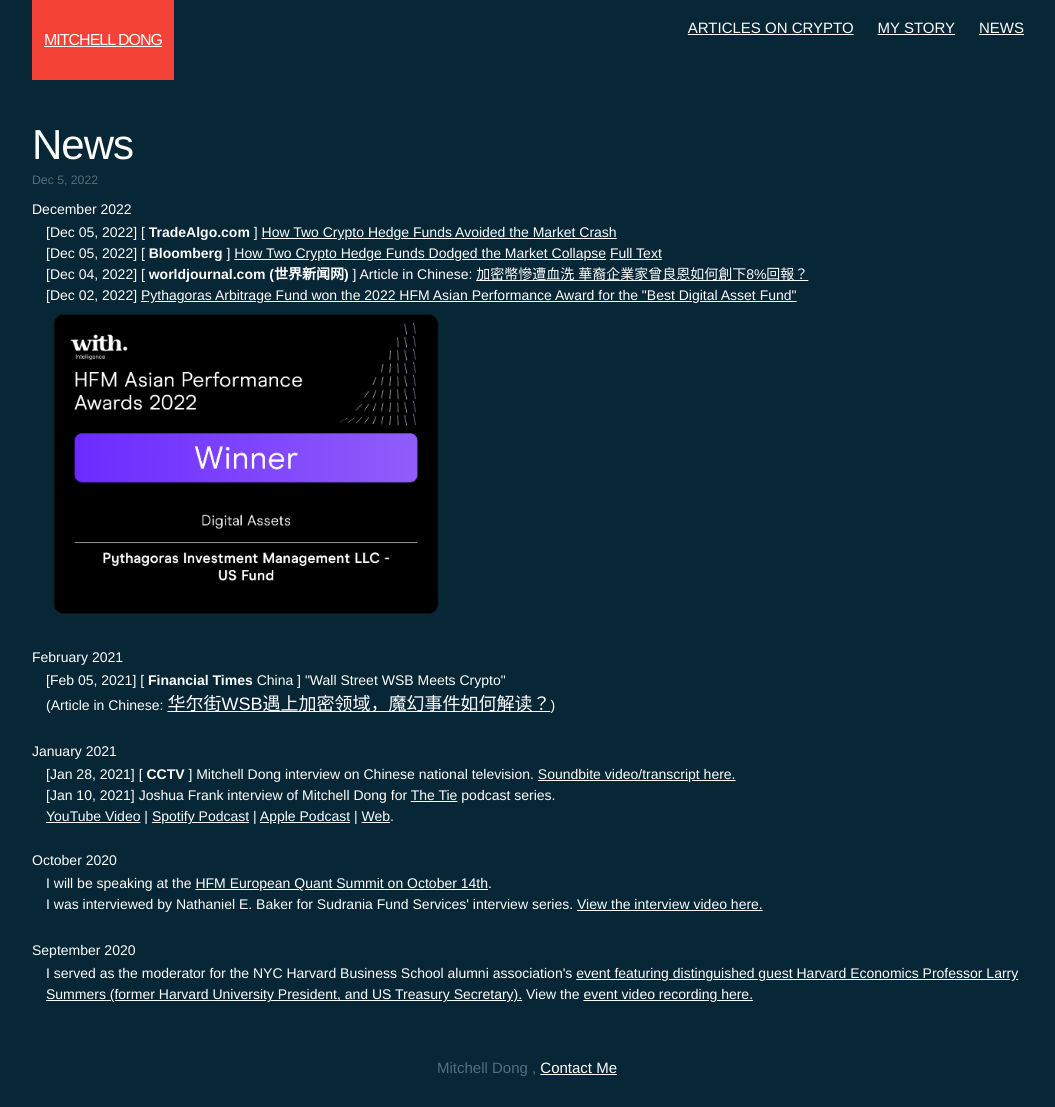
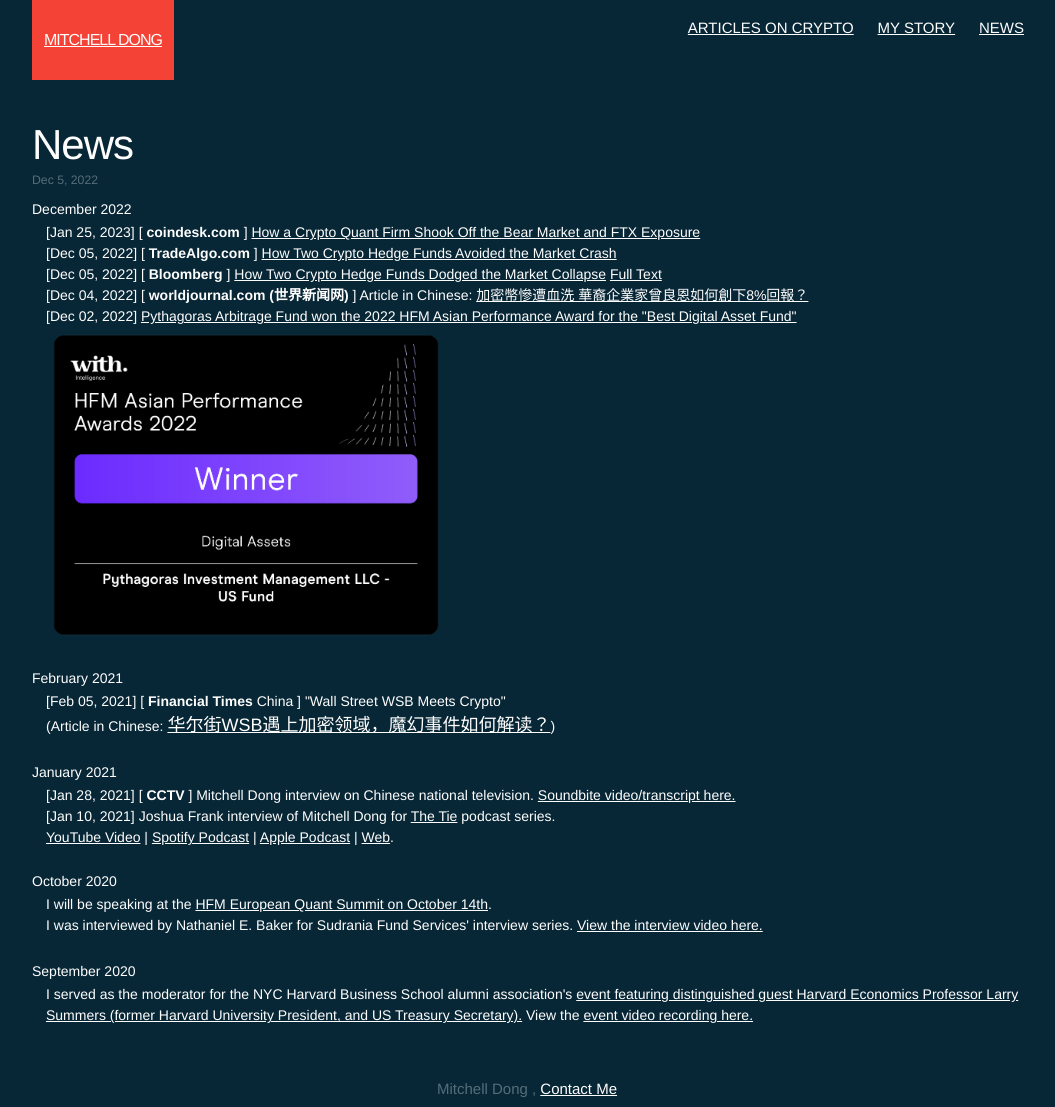
Before and after one commit to pythagoras-investments/mitchelldong_com, a Jekyll site: the page built from news.md, in a window 1280 px wide. Shown: the whole page, without its empty margins (112-1167 px from the left). Built offline with Jekyll 4.4.1, drawn with Linux system fonts in a browser that asks for light colours; before the commit the page ends 1086 px from its top, so only the background shows below that.

Commit message:
news on coindesk

```diff
--- a/news.md
+++ b/news.md
@@ -7,6 +7,10 @@ date:   2022-12-05 12:00:00 -0400
 December 2022
 
 <ul style="list-style-type: none;">
+    <li>
+      [Jan 25, 2023] [ <b>coindesk.com</b> ] <a href="https://www.coindesk.com/business/2023/01/25/how-a-crypto-quant-firm-shook-off-the-bear-market-and-ftx-exposure/">How a Crypto Quant Firm Shook
+      Off the Bear Market and FTX Exposure</a>
+    </li>
     <li>
       [Dec 05, 2022] [ <b>TradeAlgo.com</b> ] <a href="https://www.tradealgo.com/news/how-two-crypto-hedge-funds-avoided-the-market-crash">How Two Crypto Hedge Funds Avoided the Market Crash</a>
     </li>
```
